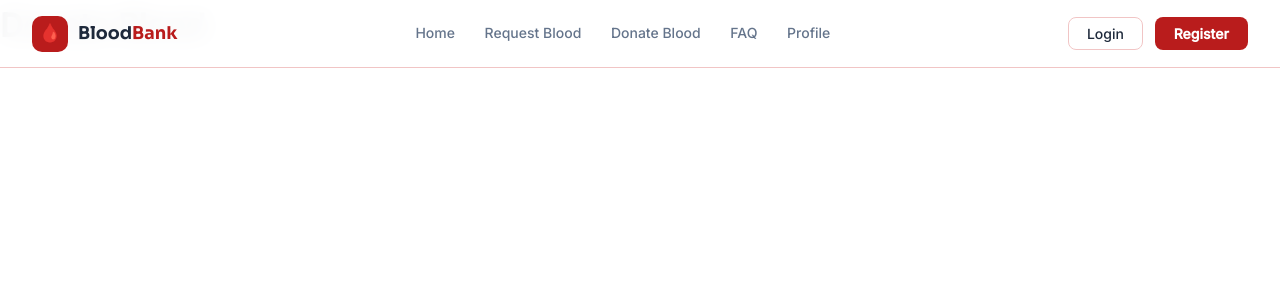
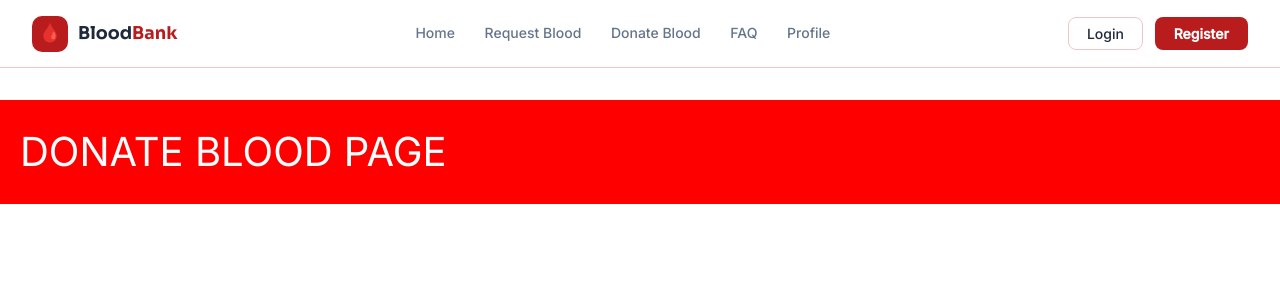
Before and after one commit to Bhavishya-22/HemoBridge, a React (Vite) app in the folder FRONTEND/: page /donate in a window 1280 px wide. Shown: the top 300 px of the page. Built offline with nearby package versions, Linux system fonts and the light colour scheme.

Commit message:
components upgarde

```diff
--- a/FRONTEND/src/App/App.jsx
+++ b/FRONTEND/src/App/App.jsx
@@ -1,3 +1,4 @@
+console.log("App.jsx loaded");
 import "../index.css";
 import { Routes, Route } from "react-router-dom";
 
--- a/FRONTEND/src/App/pages/DonateBloodPage.jsx
+++ b/FRONTEND/src/App/pages/DonateBloodPage.jsx
@@ -1,7 +1,15 @@
 export default function DonateBloodPage() {
   return (
-    <div>
-      <h1>Donate Blood</h1>
+    <div
+      style={{
+        marginTop: "100px",
+        background: "red",
+        color: "white",
+        fontSize: "40px",
+        padding: "20px",
+      }}
+    >
+      DONATE BLOOD PAGE
     </div>
   );
 }
--- a/FRONTEND/src/App/pages/FAQPage.jsx
+++ b/FRONTEND/src/App/pages/FAQPage.jsx
@@ -1,6 +1,6 @@
 export default function FAQPage() {
   return (
-    <div>
+    <div style={{ marginTop: "100px" }}>
       <h1>FAQ</h1>
     </div>
   );
--- a/FRONTEND/src/App/pages/ProfilePage.jsx
+++ b/FRONTEND/src/App/pages/ProfilePage.jsx
@@ -1,6 +1,6 @@
 export default function ProfilePage() {
   return (
-    <div>
+    <div style={{ marginTop: "100px" }}>
       <h1>Profile</h1>
     </div>
   );
```
Also changed, not shown: 1 other file (tests, documents, lock files or other folders).
